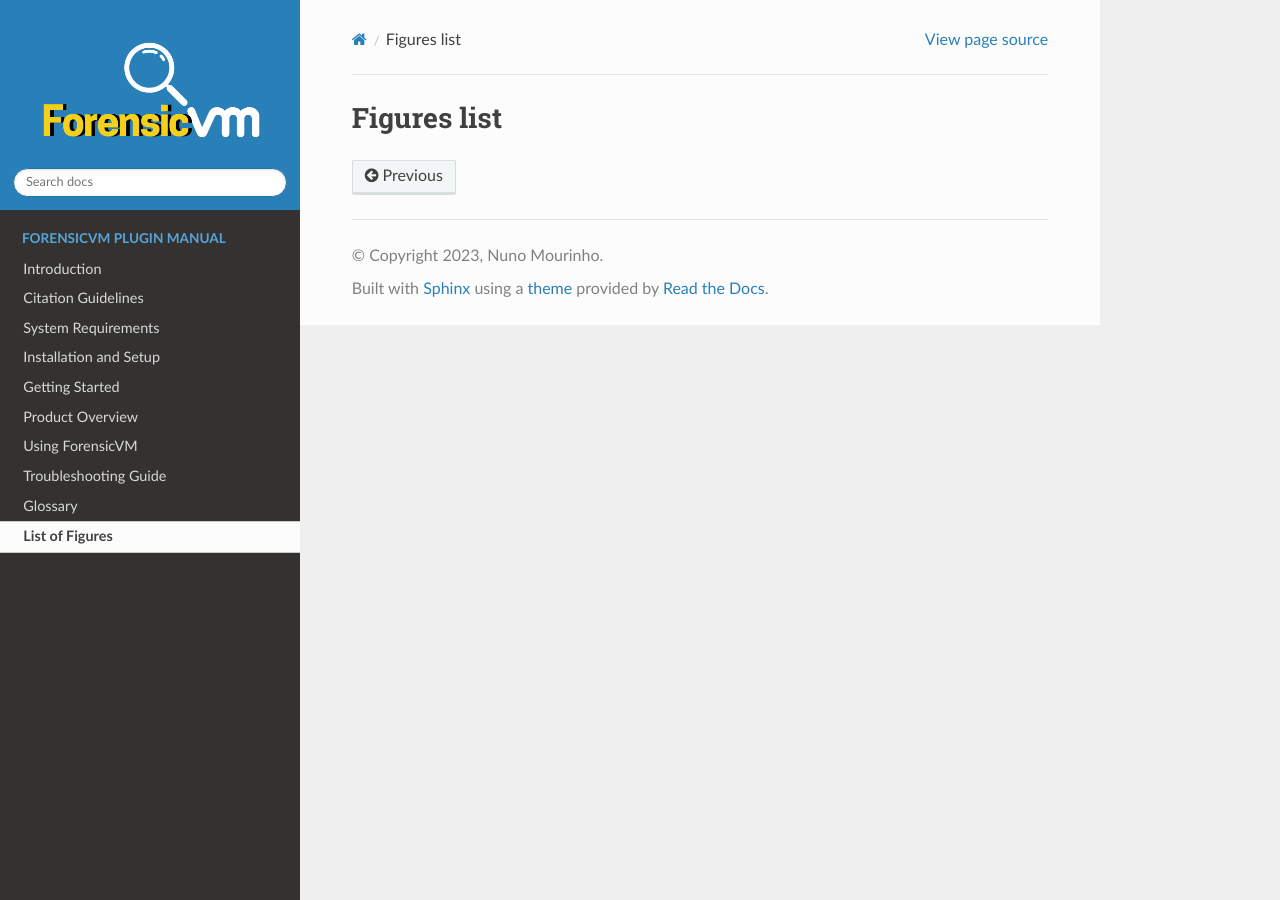
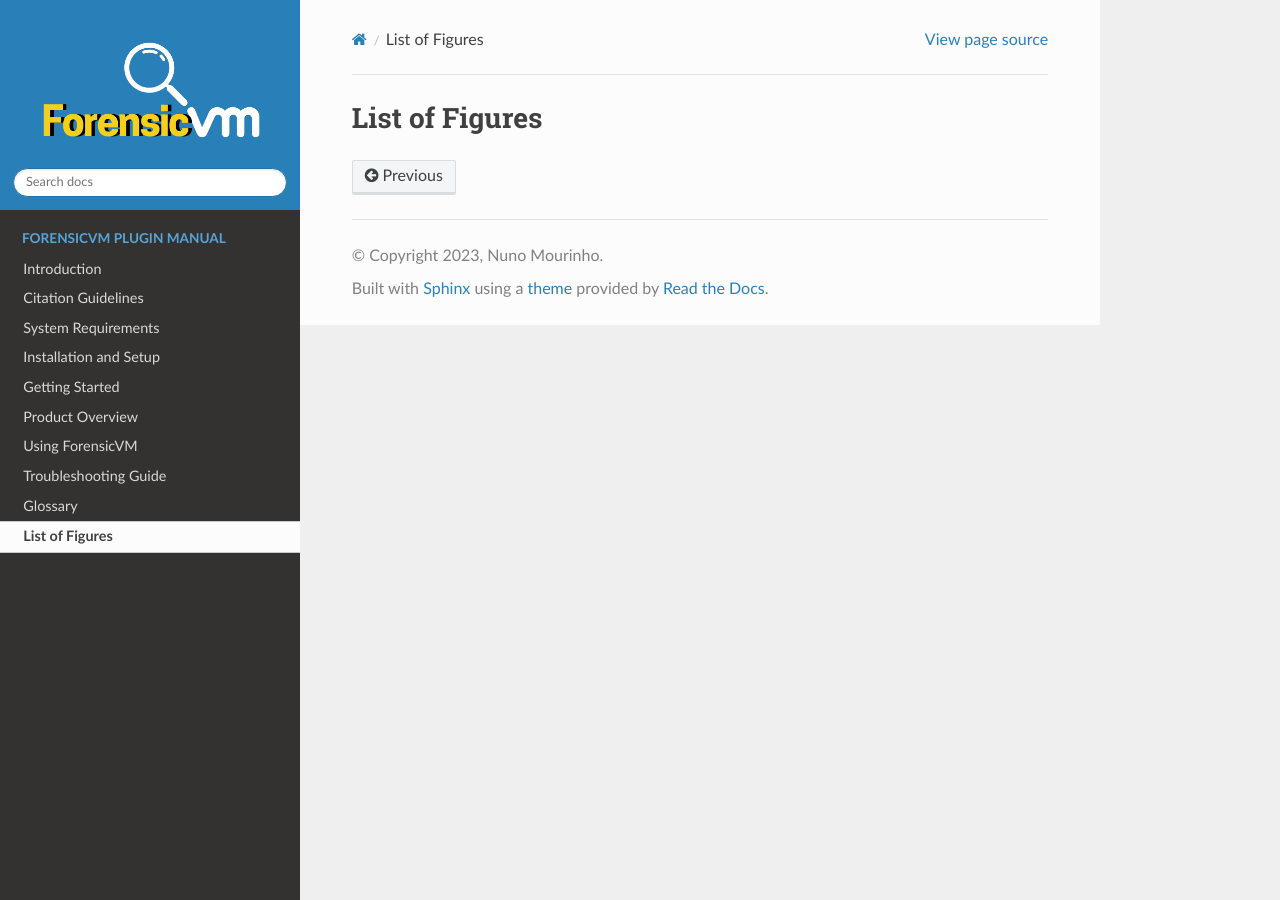
Before and after one commit to nunomourinho/forensicVmAutopsyUserManual, a Sphinx documentation site: the page built from docs/figures.rst, in a window 1280 px wide. Built offline with Sphinx 7.4.7 and the Read the Docs theme 2.0.0, drawn with Linux system fonts in a browser that asks for light colours; pages that are not in the unit, such as notebooks, are missing from menus; some of the changed lines change nothing that is shown.

Commit message:
Update figures.rst

```diff
--- a/docs/figures.rst
+++ b/docs/figures.rst
@@ -1,6 +1,17 @@
-Figures list
+List of Figures
 ================
 
 .. raw:: latex
 
     \listoffigures
+
+    \clearpage
+    \thispagestyle{empty}
+    \begin{textblock}{20}(0,0)
+       \IfFileExists{backcover.jpg}{
+          \includegraphics[width=\paperwidth,height=\paperheight]{backcover.jpg}
+       }{
+          \textbf{Back Cover Image Not Found}
+       }
+    \end{textblock}
+    \clearpage
```
